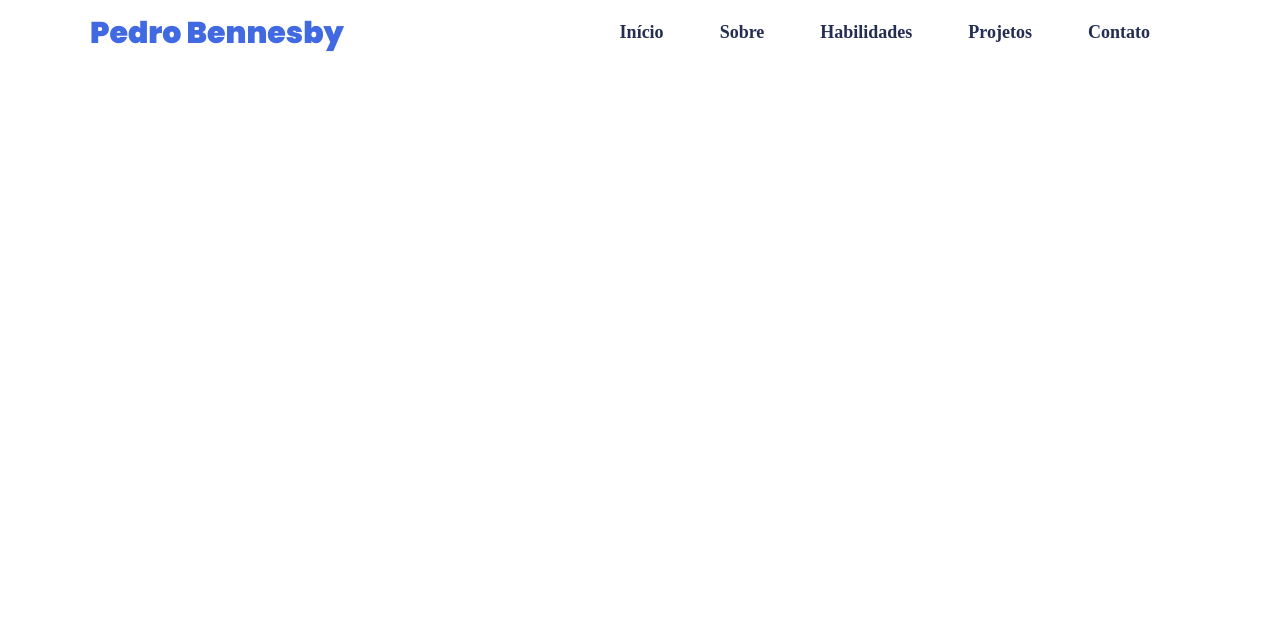
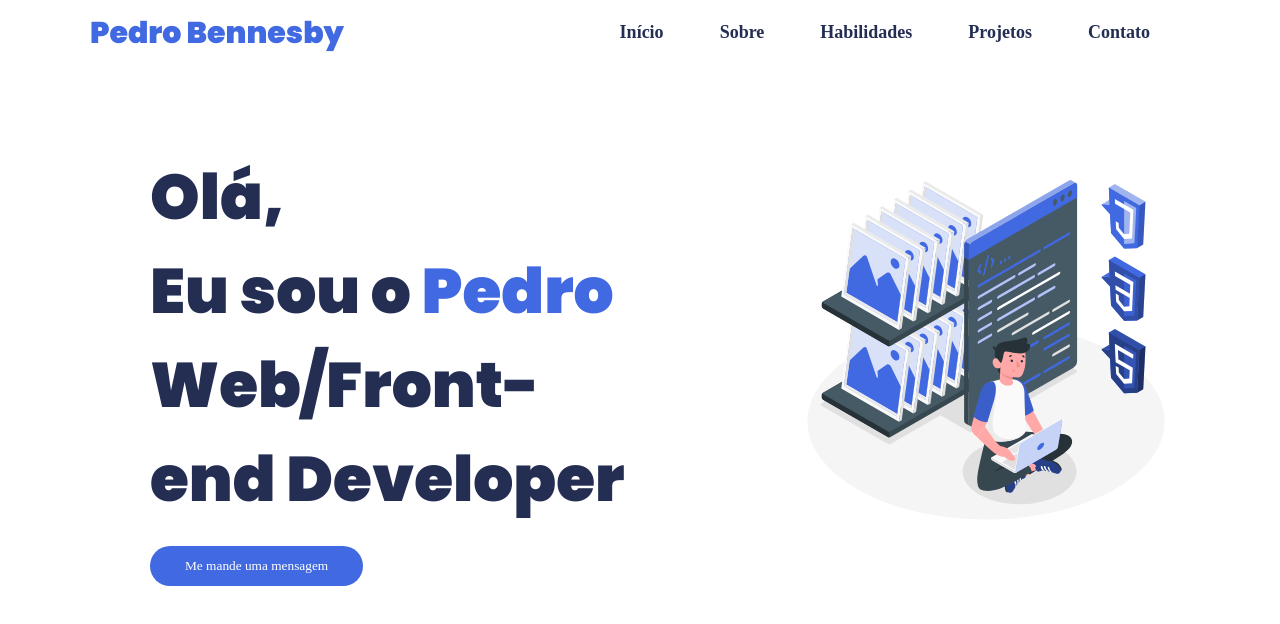
Before and after one commit to PedroBennesby/Portfolio, a plain HTML site: page index.html in a window 1280 px wide. Drawn offline with nearby package versions, Linux system fonts and the light colour scheme; a web font is replaced by a local one.

Commit message:
Finalizado parte principal do site e adicionado imagens

```diff
--- a/index.html
+++ b/index.html
@@ -36,6 +36,24 @@
     </header>
     <!-- Barra de navegação e logo - Fim -->
 
+    <!-- Corpo do site - Início -->
+
+    <main class="main-header" id="home1">
+      <div class="header-content wow zoomIn" style="animation-delay: 600ms">
+        <h1 class="header-main-content-h1">
+          Olá,<br />
+          Eu sou o <span>Pedro</span><br />
+          Web/Front-end Developer
+        </h1>
+        <button class="cta">Me mande uma mensagem</button>
+      </div>
+      <div class="header-main-img wow zoomIn" style="animation-delay: 900ms">
+        <img src="Imagens/Static assets-amico.svg" alt="" width="80%" />
+      </div>
+    </main>
+
+    <!-- Corpo do site - Fim -->
+
     <!-- Scripts - Início -->
     <script>
       // Script Barra de navegação - Início
@@ -67,7 +85,7 @@
         animateClass: "animated",
         offset: 0,
         mobile: true,
-        live: trues,
+        live: true,
       });
       wow.init();
       // WOW Js animação - Fim
--- a/style.css
+++ b/style.css
@@ -139,4 +139,58 @@ nav ul li a:hover {
   }
 }
 
-/* Barra de navegação e logo - Fim */ ;
+/* Barra de navegação e logo - Fim */
+
+/* Corpo do site - Início */
+.main-header {
+  display: grid;
+  grid-template-columns: repeat(2, 1fr);
+  margin-left: 150px;
+  margin-top: 150px;
+  grid-gap: 150px;
+}
+
+.header-main-content-h1 {
+  font-size: 63px;
+  color: #242d52;
+}
+
+.header-main-content-h1 span {
+  color: #4169e1;
+}
+
+.header-content button,
+form button {
+  padding: 12px 35px;
+  background-color: #4169e1;
+  border: none;
+  cursor: pointer;
+  color: #fff;
+  outline: none;
+  border-radius: 100px;
+  transition: all 0.3s;
+}
+
+.cta {
+  margin-top: 20px;
+}
+
+.cta:hover {
+  opacity: 0.6;
+}
+
+@media only screen and (max-width: 900px) {
+  .main-header {
+    grid-template-columns: 1fr;
+    margin-left: auto;
+    margin-top: 90px;
+    grid-gap: 60px;
+    text-align: center;
+  }
+
+  .header-main-content-h1 {
+    font-size: 43px;
+  }
+}
+
+/* Corpo do site - Fim */ ;
```
Also changed, not shown: Imagens/Static assets-amico.svg (added).
